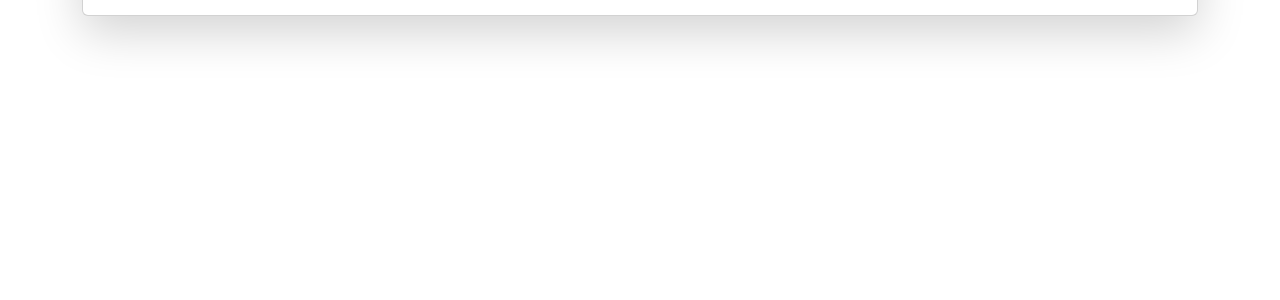
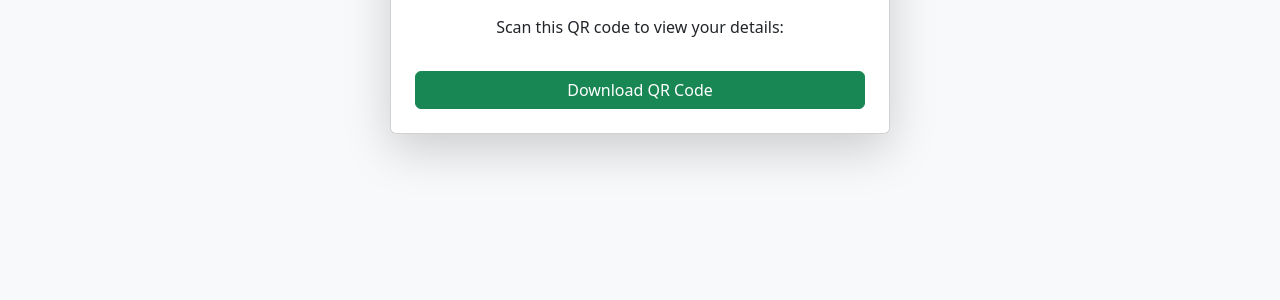
Before and after one commit to PankajV04/qr_code_project, a Flask app: page /generate_user_qr/1 in a window 1280 px wide. Shown: the part 500-800 px from the top of the page. Run offline with Flask 3, Linux system fonts and the light colour scheme; data comes from the database, SQL or seed files in the repository.

```diff
--- a/templates/user_qr.html
+++ b/templates/user_qr.html
@@ -4,17 +4,29 @@
     <title>Your QR Code ID</title>
     <link href="https://cdn.jsdelivr.net/npm/bootstrap@5.3.0/dist/css/bootstrap.min.css" rel="stylesheet">
     <style>
+        body {
+            display: flex;
+            justify-content: center;
+            align-items: center;
+            min-height: 100vh;
+            background-color: #f8f9fa;
+        }
+        .card {
+            max-width: 500px;
+            margin: auto;
+        }
         .qr-code {
             width: 236px;
             height: 236px;
+            margin: auto;
         }
     </style>
 </head>
 <body>
-    <div class="container text-center mt-5">
+    <div class="container text-center">
         <div class="card shadow-lg p-4">
             <h1 class="card-title">Your QR Code ID</h1>
-            <!-- QR Code Image with Fixed Dimensions -->
+            <!-- Centered QR Code Image -->
             <img src="{{ qr_image }}" alt="QR Code ID" class="img-fluid qr-code mt-3">
             <p class="mt-3">Scan this QR code to view your details:</p>
             <!-- Download Link for QR Code -->
```
